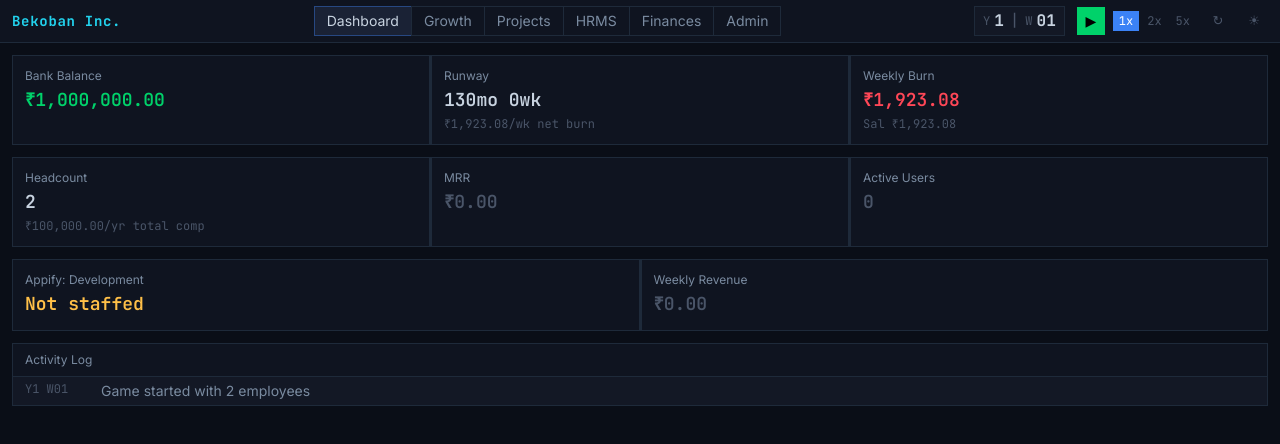
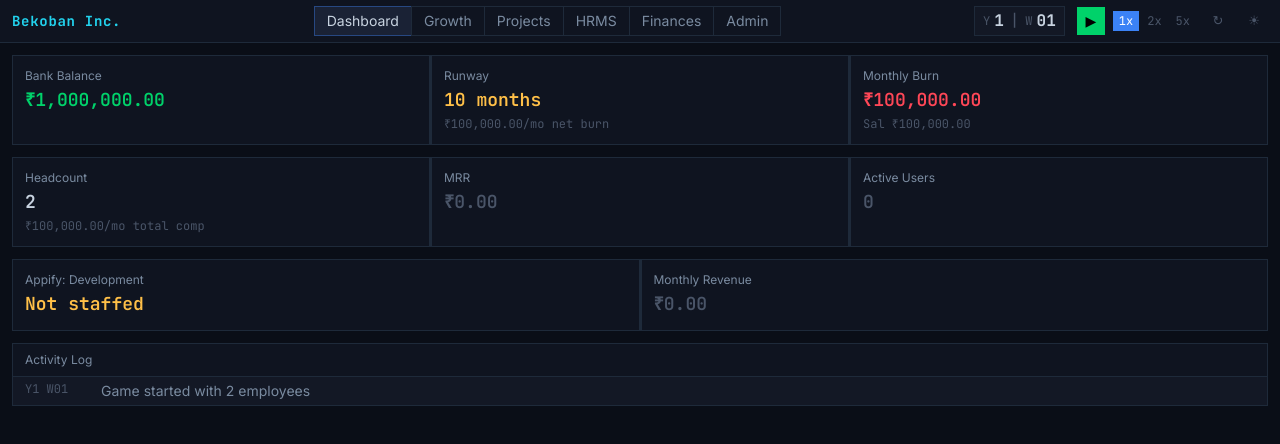
Before and after one commit to error-magnet/startup-sim, a React (Vite) app: page / in a window 1280 px wide. Shown: the top 444 px of the page. Built offline with nearby package versions, Linux system fonts and the light colour scheme.

Commit message:
changed initial employees

```diff
--- a/src/App.jsx
+++ b/src/App.jsx
@@ -75,7 +75,7 @@ function NegotiationModal({ employee, dispatch, sym }) {
             </tr>
             <tr>
               <td className="t-text-secondary">Current Salary</td>
-              <td className="text-right font-mono">{fmt(employee.salary)}/yr</td>
+              <td className="text-right font-mono">{fmt(employee.salary)}/mo</td>
             </tr>
             <tr>
               <td className="t-text-secondary">Salary Priority</td>
@@ -95,7 +95,7 @@ function NegotiationModal({ employee, dispatch, sym }) {
             onChange={(e) => setOfferSalary(e.target.value)}
             className="w-24 bg-transparent t-border border px-2 py-0.5 text-right font-mono text-sm t-text outline-none focus:border-accent-blue"
           />
-          <span className="t-text-muted">/yr</span>
+          <span className="t-text-muted">/mo</span>
         </div>
         <div className="flex gap-2">
           <button
--- a/src/components/Dashboard.jsx
+++ b/src/components/Dashboard.jsx
@@ -14,18 +14,18 @@ function MetricCard({ label, value, sub, color = 'var(--txt-primary)' }) {
 export default function Dashboard({ state }) {
   const fmt = (v) => formatCR(v, state.currency.symbol);
   const activeEmployees = state.employees.filter((e) => e.status !== 'Left');
-  const weeklyPayroll = activeEmployees.reduce((sum, e) => sum + e.salary / 52, 0);
+  const monthlyPayroll = activeEmployees.reduce((sum, e) => sum + e.salary, 0);
 
-  let weeklyDevCost = 0;
+  let monthlyDevCost = 0;
   for (const proj of state.devProjects) {
     if (proj.status !== 'Active') continue;
     if (proj.epics.some((e) => e.status === 'In Progress')) {
-      weeklyDevCost += proj.devCostPerWeek;
+      monthlyDevCost += proj.devCostPerMonth;
     }
   }
 
-  let weeklyInfra = 0;
-  let weeklyRevenue = 0;
+  let monthlyInfra = 0;
+  let monthlyRevenue = 0;
   let totalPayingAll = 0;
   let totalActiveAll = 0;
   let mrr = 0;
@@ -33,21 +33,19 @@ export default function Dashboard({ state }) {
   for (const p of state.products) {
     const stats = getProductUserStats(p);
     const cfg = p.config;
-    weeklyInfra += cfg.infraBaseCost + stats.totalActive * cfg.infraCostPerUser;
-    weeklyRevenue += (stats.payingUsers * p.monthlyPrice) / 4;
+    monthlyInfra += cfg.infraBaseCost + stats.totalActive * cfg.infraCostPerUser;
+    monthlyRevenue += stats.payingUsers * p.monthlyPrice;
     totalPayingAll += stats.payingUsers;
     totalActiveAll += stats.totalActive;
     mrr += stats.payingUsers * p.monthlyPrice;
   }
 
-  const weeklyBurn = weeklyPayroll + weeklyDevCost + weeklyInfra;
-  const netWeekly = weeklyRevenue - weeklyBurn;
-  const effectiveBurn = Math.max(0, -netWeekly);
+  const monthlyBurn = monthlyPayroll + monthlyDevCost + monthlyInfra;
+  const netMonthly = monthlyRevenue - monthlyBurn;
+  const effectiveBurn = Math.max(0, -netMonthly);
 
-  const runwayWeeks = effectiveBurn > 0 ? Math.floor(state.bank / effectiveBurn) : Infinity;
-  const runwayMonths = Math.floor(runwayWeeks / 4);
-  const runwayRemWeeks = runwayWeeks % 4;
-  const runwayStr = runwayWeeks === Infinity ? '∞' : `${runwayMonths}mo ${runwayRemWeeks}wk`;
+  const runwayMonths = effectiveBurn > 0 ? Math.floor(state.bank / effectiveBurn) : Infinity;
+  const runwayStr = runwayMonths === Infinity ? '∞' : `${runwayMonths} months`;
 
   const green = '#00d26a', red = '#ff4757', yellow = '#ffc048', blue = '#3b82f6';
 
@@ -89,13 +87,13 @@ export default function Dashboard({ state }) {
         <MetricCard
           label="Runway"
           value={runwayStr}
-          sub={netWeekly >= 0 ? 'Net positive' : `${fmt(effectiveBurn)}/wk net burn`}
-          color={runwayWeeks < 26 ? red : runwayWeeks < 52 ? yellow : 'var(--txt-primary)'}
+          sub={netMonthly >= 0 ? 'Net positive' : `${fmt(effectiveBurn)}/mo net burn`}
+          color={runwayMonths < 6 ? red : runwayMonths < 12 ? yellow : 'var(--txt-primary)'}
         />
         <MetricCard
-          label="Weekly Burn"
-          value={fmt(weeklyBurn)}
-          sub={`Sal ${fmt(weeklyPayroll)}${weeklyDevCost ? ` + Dev ${fmt(weeklyDevCost)}` : ''}${weeklyInfra ? ` + Infra ${fmt(weeklyInfra)}` : ''}`}
+          label="Monthly Burn"
+          value={fmt(monthlyBurn)}
+          sub={`Sal ${fmt(monthlyPayroll)}${monthlyDevCost ? ` + Dev ${fmt(monthlyDevCost)}` : ''}${monthlyInfra ? ` + Infra ${fmt(monthlyInfra)}` : ''}`}
           color={red}
         />
       </div>
@@ -103,12 +101,11 @@ export default function Dashboard({ state }) {
         <MetricCard
           label="Headcount"
           value={activeEmployees.length}
-          sub={`${fmt(activeEmployees.reduce((s, e) => s + e.salary, 0))}/yr total comp`}
+          sub={`${fmt(activeEmployees.reduce((s, e) => s + e.salary, 0))}/mo total comp`}
         />
         <MetricCard
           label="MRR"
           value={fmt(mrr)}
-          sub={mrr > 0 ? `${fmt(mrr / 4)}/wk` : null}
           color={mrr > 0 ? green : 'var(--txt-muted)'}
         />
         <MetricCard
@@ -125,10 +122,10 @@ export default function Dashboard({ state }) {
           color={appifyColor}
         />
         <MetricCard
-          label="Weekly Revenue"
-          value={fmt(weeklyRevenue)}
-          sub={weeklyRevenue > 0 ? `Net: ${fmt(netWeekly)}/wk` : null}
-          color={weeklyRevenue > 0 ? green : 'var(--txt-muted)'}
+          label="Monthly Revenue"
+          value={fmt(monthlyRevenue)}
+          sub={monthlyRevenue > 0 ? `Net: ${fmt(netMonthly)}/mo` : null}
+          color={monthlyRevenue > 0 ? green : 'var(--txt-muted)'}
         />
       </div>
 
--- a/src/components/Growth.jsx
+++ b/src/components/Growth.jsx
@@ -29,9 +29,9 @@ function ProductPanel({ product, dispatch, sym }) {
   const stats = getProductUserStats(product);
   const retentionRate = calcRetentionRate(cfg, product.monthlyPrice);
   const churnRate = calcChurnRate(cfg, product.monthlyPrice);
-  const weeklyRevenue = (stats.payingUsers * product.monthlyPrice) / 4;
-  const weeklyInfra = cfg.infraBaseCost + stats.totalActive * cfg.infraCostPerUser;
-  const weeklyPnL = weeklyRevenue - weeklyInfra;
+  const monthlyRevenue = stats.payingUsers * product.monthlyPrice;
+  const monthlyInfra = cfg.infraBaseCost + stats.totalActive * cfg.infraCostPerUser;
+  const monthlyPnL = monthlyRevenue - monthlyInfra;
   const mrr = stats.payingUsers * product.monthlyPrice;
   const lm = product.lastMonthStats;
   const netChange = lm.converted - lm.churned;
@@ -92,8 +92,8 @@ function ProductPanel({ product, dispatch, sym }) {
                 <td className="text-right text-accent-green font-mono font-semibold">{fmt(mrr)}</td>
               </tr>
               <tr>
-                <td className="t-text-secondary">Weekly Rev</td>
-                <td className="text-right text-accent-green font-mono">{fmt(weeklyRevenue)}</td>
+                <td className="t-text-secondary">Monthly Rev</td>
+                <td className="text-right text-accent-green font-mono">{fmt(monthlyRevenue)}</td>
               </tr>
               <tr>
                 <td className="t-text-secondary">Total Rev</td>
@@ -133,16 +133,16 @@ function ProductPanel({ product, dispatch, sym }) {
             <tbody>
               <tr>
                 <td className="t-text-secondary">Infra Cost</td>
-                <td className="text-right text-accent-red font-mono">{fmt(weeklyInfra)}/wk</td>
+                <td className="text-right text-accent-red font-mono">{fmt(monthlyInfra)}/mo</td>
               </tr>
               <tr>
                 <td className="t-text-secondary">Total Infra</td>
                 <td className="text-right text-accent-red font-mono">{fmt(product.financials.totalInfraCost)}</td>
               </tr>
               <tr>
-                <td className="t-text-secondary">Weekly P&L</td>
-                <td className={`text-right font-semibold font-mono ${weeklyPnL >= 0 ? 'text-accent-green' : 'text-accent-red'}`}>
-                  {fmt(weeklyPnL)}
+                <td className="t-text-secondary">Monthly P&L</td>
+                <td className={`text-right font-semibold font-mono ${monthlyPnL >= 0 ? 'text-accent-green' : 'text-accent-red'}`}>
+                  {fmt(monthlyPnL)}
                 </td>
               </tr>
             </tbody>
--- a/src/components/Projects.jsx
+++ b/src/components/Projects.jsx
@@ -109,7 +109,7 @@ function ProjectCard({ project, state, dispatch, unassigned }) {
           {!isComplete && (
             <>
               <span className="t-text-secondary">
-                Dev Cost: <span className="text-accent-red font-mono">{fmt(project.devCostPerWeek)}/wk</span>
+                Dev Cost: <span className="text-accent-red font-mono">{fmt(project.devCostPerMonth)}/mo</span>
               </span>
               <span className="t-text-secondary">
                 Spent: <span className="text-accent-red font-mono">{fmt(project.totalDevSpend)}</span>
--- a/src/reducer.js
+++ b/src/reducer.js
@@ -9,7 +9,7 @@ function makeAppifyMVP() {
     productId: 'appify',
     type: 'mvp',
     status: 'Active',
-    devCostPerWeek: 2000,
+    devCostPerMonth: 2000,
     totalDevSpend: 0,
     createdWeek: 1,
     completedWeek: null,
@@ -51,7 +51,7 @@ function makeDefaultProductConfig() {
     freeTrialWeeks: 4,
     weeklyVariance: 0.03,
     infraCostPerUser: 0.5,
-    infraBaseCost: 500,
+    infraBaseCost: 50000,
   };
 }
 
@@ -78,7 +78,7 @@ function createInfraProject(productId, productName, yearNum, createdWeek) {
     productId,
     type: 'infra',
     status: 'Active',
-    devCostPerWeek: 1000,
+    devCostPerMonth: 1000,
     totalDevSpend: 0,
     createdWeek,
     completedWeek: null,
@@ -180,8 +180,8 @@ export const initialState = {
   log: [{ week: 1, year: 1, message: 'Game started with 2 employees' }],
   yearlyExpenses: { 1: makeInitialYearExpenses() },
   yearlyRevenue: { 1: makeInitialYearRevenue() },
-  currentWeekExpenses: { salaries: 0, devProjects: {}, productInfra: {} },
-  currentWeekRevenue: { products: {} },
+  currentMonthExpenses: { salaries: 0, devProjects: {}, productInfra: {} },
+  currentMonthRevenue: { products: {} },
   gameOver: false,
   activeTab: 'dashboard',
   negotiatingEmployeeId: null,
@@ -246,16 +246,19 @@ export function gameReducer(state, action) {
       const weekExpProductInfra = {};
       const weekRevProducts = {};
 
-      // 2. Process payroll
+      // 2. Process payroll (monthly — every 4 weeks)
+      const isMonthEnd = newTotalWeeks % 4 === 0;
       const activeEmps = employees.filter((e) => e.status === 'Active');
-      const weeklyPayroll = activeEmps.reduce((sum, e) => sum + e.salary / 52, 0);
-      bankDelta -= weeklyPayroll;
-      yearExp.salaries += weeklyPayroll;
+      if (isMonthEnd) {
+        const monthlyPayroll = activeEmps.reduce((sum, e) => sum + e.salary, 0);
+        bankDelta -= monthlyPayroll;
+        yearExp.salaries += monthlyPayroll;
 
         log.unshift({
           week: newWeek, year: newYear,
-        message: `Payroll processed — ${state.currency.symbol}${Math.round(weeklyPayroll).toLocaleString('en-US')} debited`,
+          message: `Payroll processed — ${state.currency.symbol}${Math.round(monthlyPayroll).toLocaleString('en-US')} debited`,
         });
+      }
 
       // 3. Process dev projects
       const freedEmployeeIds = new Set();
@@ -284,12 +287,12 @@ export function gameReducer(state, action) {
           }
         }
 
-        // Charge dev cost if any epics were in progress
-        if (hadInProgressEpics) {
-          bankDelta -= proj.devCostPerWeek;
-          proj.totalDevSpend += proj.devCostPerWeek;
-          weekExpDevProjects[proj.id] = (weekExpDevProjects[proj.id] || 0) + proj.devCostPerWeek;
-          yearExp.devProjects[proj.id] = (yearExp.devProjects[proj.id] || 0) + proj.devCostPerWeek;
+        // Charge dev cost monthly
+        if (hadInProgressEpics && isMonthEnd) {
+          bankDelta -= proj.devCostPerMonth;
+          proj.totalDevSpend += proj.devCostPerMonth;
+          weekExpDevProjects[proj.id] = (weekExpDevProjects[proj.id] || 0) + proj.devCostPerMonth;
+          yearExp.devProjects[proj.id] = (yearExp.devProjects[proj.id] || 0) + proj.devCostPerMonth;
         }
 
         // Check if all epics are now complete
@@ -393,20 +396,21 @@ export function gameReducer(state, action) {
           });
         }
 
-        // Weekly revenue
+        // Monthly revenue & infra cost
+        if (isMonthEnd) {
           const stats = getProductUserStats(product);
-        const revenue = (stats.payingUsers * product.monthlyPrice) / 4;
+          const revenue = stats.payingUsers * product.monthlyPrice;
           bankDelta += revenue;
           product.financials.totalRevenue += revenue;
           weekRevProducts[product.id] = (weekRevProducts[product.id] || 0) + revenue;
           yearRev.products[product.id] = (yearRev.products[product.id] || 0) + revenue;
 
-        // Weekly infra cost
           const infraCost = cfg.infraBaseCost + stats.totalActive * cfg.infraCostPerUser;
           bankDelta -= infraCost;
           product.financials.totalInfraCost += infraCost;
           weekExpProductInfra[product.id] = (weekExpProductInfra[product.id] || 0) + infraCost;
           yearExp.productInfra[product.id] = (yearExp.productInfra[product.id] || 0) + infraCost;
+        }
       }
 
       // 5. Yearly boundary: happiness and attrition
@@ -462,8 +466,10 @@ export function gameReducer(state, action) {
         products,
         yearlyExpenses: { ...state.yearlyExpenses, [newYear]: yearExp },
         yearlyRevenue: { ...state.yearlyRevenue, [newYear]: yearRev },
-        currentWeekExpenses: { salaries: weeklyPayroll, devProjects: weekExpDevProjects, productInfra: weekExpProductInfra },
-        currentWeekRevenue: { products: weekRevProducts },
+        currentMonthExpenses: isMonthEnd
+          ? { salaries: activeEmps.reduce((s, e) => s + e.salary, 0), devProjects: weekExpDevProjects, productInfra: weekExpProductInfra }
+          : state.currentMonthExpenses,
+        currentMonthRevenue: isMonthEnd ? { products: weekRevProducts } : state.currentMonthRevenue,
         log,
         gameOver,
         paused: gameOver || pendingNegotiations.length > 0 ? true : state.paused,
```
Also changed, not shown: src/components/Admin.jsx (+4 -4 lines), src/components/BalanceSheet.jsx (+6 -6 lines), src/components/HRMS.jsx (+3 -6 lines). Lines whose indentation alone changed are shown as unchanged.
